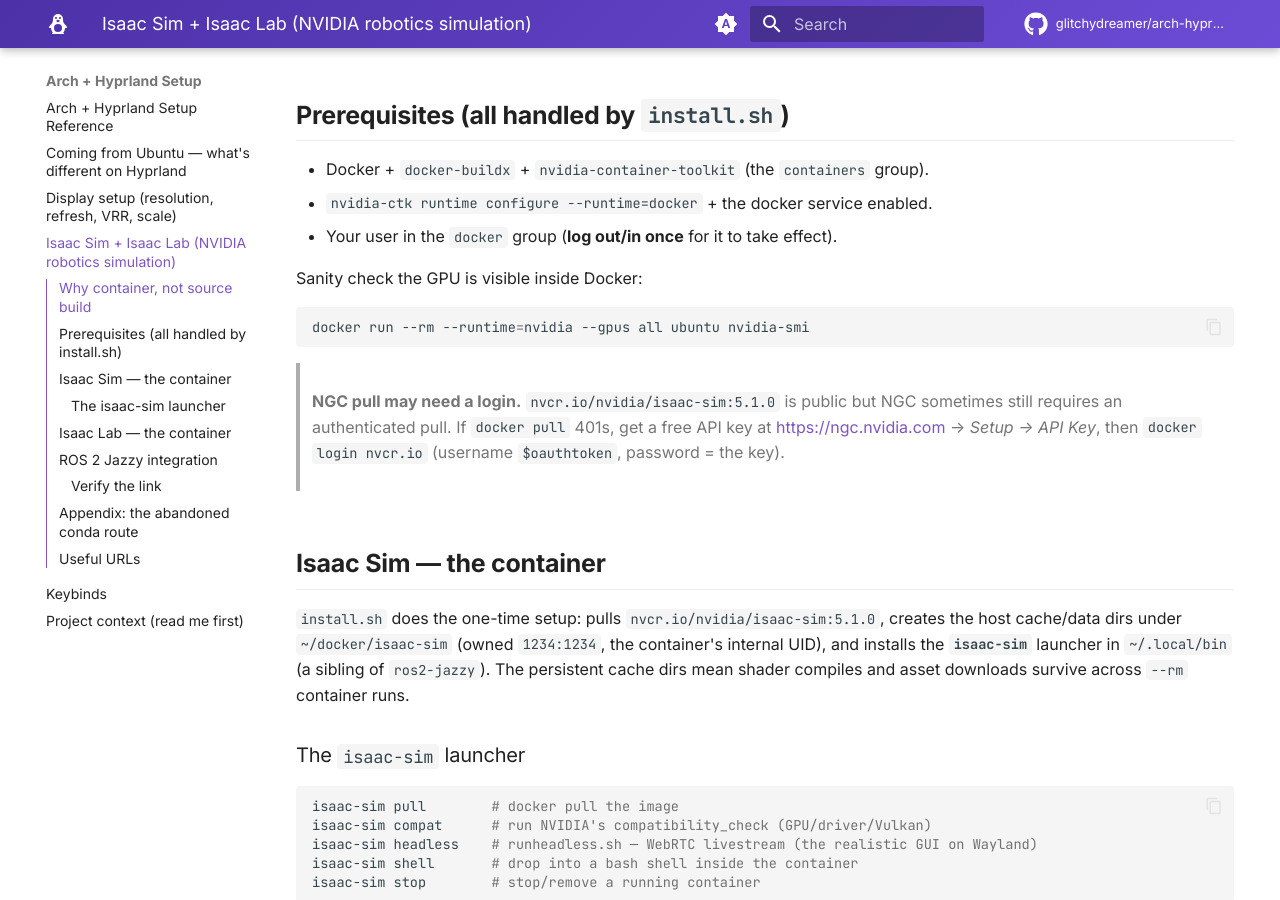
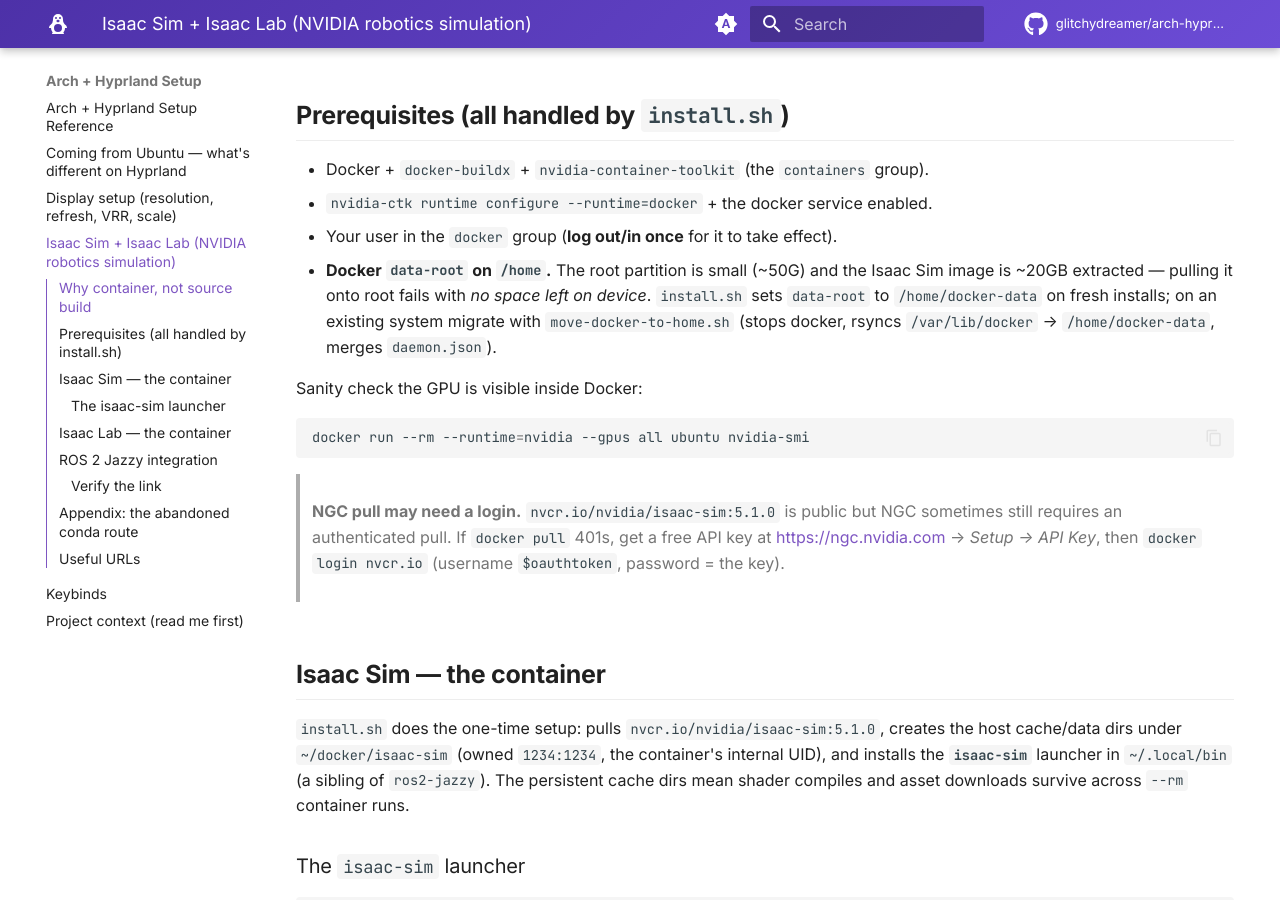
Before and after one commit to glitchydreamer/arch-hyprland-setup, an MkDocs documentation site: the page built from docs/isaac-sim.md, in a window 1280 px wide and 900 px high, scrolled down 946 px. Built offline with MkDocs 1.6.1 and Material for MkDocs 9.7.7, drawn with Linux system fonts in a browser that asks for light colours; comment, search, counter and statistics services are not loaded.

Commit message:
fix(install): put Docker data-root on /home so Isaac Sim image fits
The root partition is ~50G; the Isaac Sim container image is ~20GB
extracted and overflows it (docker pull dies with "no space left on
device"). install.sh now points Docker's data-root at /home/docker-data
(merging into daemon.json so the NVIDIA runtime survives). Documented the
constraint and the existing-system migration path in docs/isaac-sim.md.

Co-Authored-By: Claude Opus 4.7 <noreply@anthropic.com>

```diff
--- a/docs/isaac-sim.md
+++ b/docs/isaac-sim.md
@@ -30,6 +30,11 @@ reproducible path.
 - Docker + `docker-buildx` + `nvidia-container-toolkit` (the `containers` group).
 - `nvidia-ctk runtime configure --runtime=docker` + the docker service enabled.
 - Your user in the `docker` group (**log out/in once** for it to take effect).
+- **Docker `data-root` on `/home`.** The root partition is small (~50G) and the
+  Isaac Sim image is ~20GB extracted — pulling it onto root fails with *no space
+  left on device*. `install.sh` sets `data-root` to `/home/docker-data` on fresh
+  installs; on an existing system migrate with `move-docker-to-home.sh` (stops
+  docker, rsyncs `/var/lib/docker` → `/home/docker-data`, merges `daemon.json`).
 
 Sanity check the GPU is visible inside Docker:
 
```
Also changed, not shown: 1 other file.
